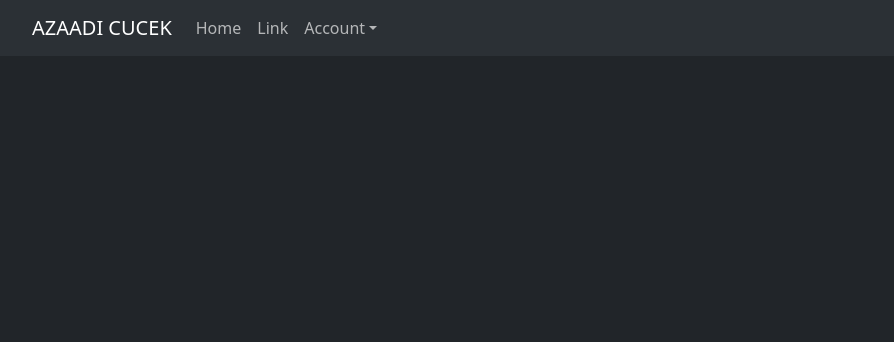
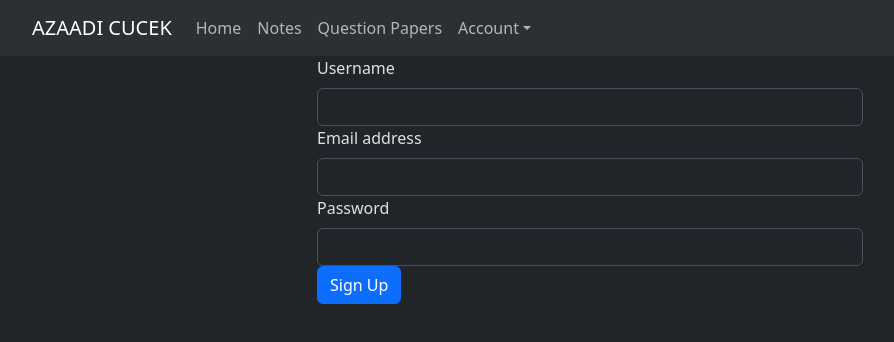
Before and after one commit to bhagyajkumar/azadi_website, a React (Create React App) app: page /signup in a window 1280 px wide. Shown: the top 342 px of the page, without its empty margins (50-944 px from the left). Built offline with nearby package versions, Linux system fonts and the light colour scheme; no server answers.

Commit message:
production ready

```diff
--- a/src/App.js
+++ b/src/App.js
@@ -8,6 +8,7 @@ import SearchPage from "./pages/SearchPage";
 import Notes from "./pages/Notes";
 import UploadQP from "./pages/UploadQP";
 import QuestionPapers from "./pages/QuestionPapers";
+import Signup from "./pages/Signup";
 
 function App() {
   return (
@@ -21,6 +22,7 @@ function App() {
         <Route path="/qp" element={<QuestionPapers />}/>
         <Route path="/qp/upload" element={<UploadQP />}/>
         <Route path="/search" element={<SearchPage />} />
+        <Route path="/signup" element={<Signup />} />
       </Routes>
 
       <Modals />
--- a/src/components/Header.jsx
+++ b/src/components/Header.jsx
@@ -5,6 +5,7 @@ import NavDropdown from 'react-bootstrap/NavDropdown';
 import { useModalStore } from '../lib/zustand';
 import { auth } from "../lib/firebase"
 import { useEffect, useState } from 'react';
+import { Link } from 'react-router-dom';
 
 
 function Header() {
@@ -12,11 +13,11 @@ function Header() {
   const [currentUser, setCurrentUser] = useState(null)
 
 
-  useEffect(()=>{
-    auth.onAuthStateChanged(()=>{
+  useEffect(() => {
+    auth.onAuthStateChanged(() => {
       setCurrentUser(auth.currentUser)
     })
-  },[])
+  }, [])
 
 
 
@@ -27,13 +28,14 @@ function Header() {
         <Navbar.Toggle aria-controls="basic-navbar-nav" />
         <Navbar.Collapse id="basic-navbar-nav">
           <Nav className="me-auto">
-            <Nav.Link href="#home">Home</Nav.Link>
-            <Nav.Link href="#link">Link</Nav.Link>
+            <Link to="/" className="nav-link">Home</Link>
+            <Link to="/notes" className="nav-link">Notes</Link>
+            <Link to="/qp" className="nav-link">Question Papers</Link>
             {
               auth.currentUser ?
                 <NavDropdown title={currentUser?.email} id="basic-nav-dropdown">
                   <NavDropdown.Item onClick={() => {
-                    auth.signOut().then(()=>{
+                    auth.signOut().then(() => {
                       setCurrentUser(null)
                     })
                   }}>logout</NavDropdown.Item>
--- a/src/pages/Notes.jsx
+++ b/src/pages/Notes.jsx
@@ -1,4 +1,4 @@
-import { useEffect, useState } from "react"
+import { useEffect, useState, useRef } from "react"
 import { Badge, Card, CloseButton, Container } from "react-bootstrap"
 import { firestore } from "../lib/firebase"
 import { collection, getDocs } from "firebase/firestore"
@@ -12,6 +12,8 @@ const Notes = () => {
     const [recentPosts, setRecentPosts] = useState([])
     const [filteredNotes, setFilteredNotes] = useState([])
     const { openModal, filterSubject, setFilterSubject } = useModalStore();
+    const [searchKeyword, setSearchKeyWord] = useState(null);
+    const searchRef = useRef("")
 
     const fetchRecentPosts = async () => {
         getDocs(collection(firestore, "Notes"))
@@ -40,6 +42,24 @@ const Notes = () => {
         }
     }, [filterSubject, recentPosts])
 
+    useEffect(() => {
+        let temp = []
+        console.log(recentPosts);
+        recentPosts.forEach((item) => {
+            console.log(item);
+            console.log(item.Keywords);
+            if (item.Keywords?.includes(searchKeyword)) {
+                temp = [...temp, item]
+            }
+        })
+
+        if (searchKeyword === null) {
+            setFilteredNotes([...recentPosts])
+        } else {
+            setFilteredNotes([...temp])
+        }
+    }, [searchKeyword, recentPosts])
+
 
     useEffect(
         () => {
@@ -57,8 +77,12 @@ const Notes = () => {
 
             </div>
             <div className="input-group">
-                <input placeholder="Search.." className="form-control" type="text" />
-                <Button>Search</Button>
+                <input ref={searchRef} placeholder="Search.." className="form-control" type="text" />
+                <Button onClick={
+                    () => {
+                        setSearchKeyWord(searchRef.current.value);
+                    }
+                }>Search</Button>
                 <Button variant="warning" onClick={
                     () => {
                         openModal("filter");
--- /dev/null
+++ b/src/pages/Signup.jsx
@@ -0,0 +1,90 @@
+import React, { useState } from 'react';
+import { Form, Button, Container, Row, Col } from 'react-bootstrap';
+import { createUserWithEmailAndPassword } from 'firebase/auth';
+import { auth, firestore } from '../lib/firebase';
+import { addDoc, collection } from "firebase/firestore";
+
+const Signup = () => {
+    const [formData, setFormData] = useState({
+        username: '',
+        email: '',
+        password: '',
+    });
+
+    const handleChange = (e) => {
+        const { name, value } = e.target;
+        setFormData({
+            ...formData,
+            [name]: value,
+        });
+    };
+
+    const handleSubmit = (e) => {
+        e.preventDefault();
+        createUserWithEmailAndPassword(auth, formData.email, formData.password)
+            .then((val) => {
+                const uid = val.user.uid
+                const doc = {
+                    username: formData.username,
+                    uid
+                }
+                addDoc(collection(firestore, "Users"), doc)
+                    .then((val) => {
+                        alert("Registration successfull. You can now login")
+                    })
+            },
+                () => {
+                    "Unable to Register new Account. Please check your credentials"
+                })
+        console.log(formData);
+    };
+
+    return (
+        <Container>
+            <Row className="justify-content-center">
+                <Col md={6}>
+                    <Form onSubmit={handleSubmit}>
+                        <Form.Group controlId="formUsername">
+                            <Form.Label>Username</Form.Label>
+                            <Form.Control
+                                type="text"
+                                name="username"
+                                value={formData.username}
+                                onChange={handleChange}
+                                required
+                            />
+                        </Form.Group>
+
+                        <Form.Group controlId="formEmail">
+                            <Form.Label>Email address</Form.Label>
+                            <Form.Control
+                                type="email"
+                                name="email"
+                                value={formData.email}
+                                onChange={handleChange}
+                                required
+                            />
+                        </Form.Group>
+
+                        <Form.Group controlId="formPassword">
+                            <Form.Label>Password</Form.Label>
+                            <Form.Control
+                                type="password"
+                                name="password"
+                                value={formData.password}
+                                onChange={handleChange}
+                                required
+                            />
+                        </Form.Group>
+
+                        <Button variant="primary" type="submit">
+                            Sign Up
+                        </Button>
+                    </Form>
+                </Col>
+            </Row>
+        </Container>
+    );
+};
+
+export default Signup;
```
